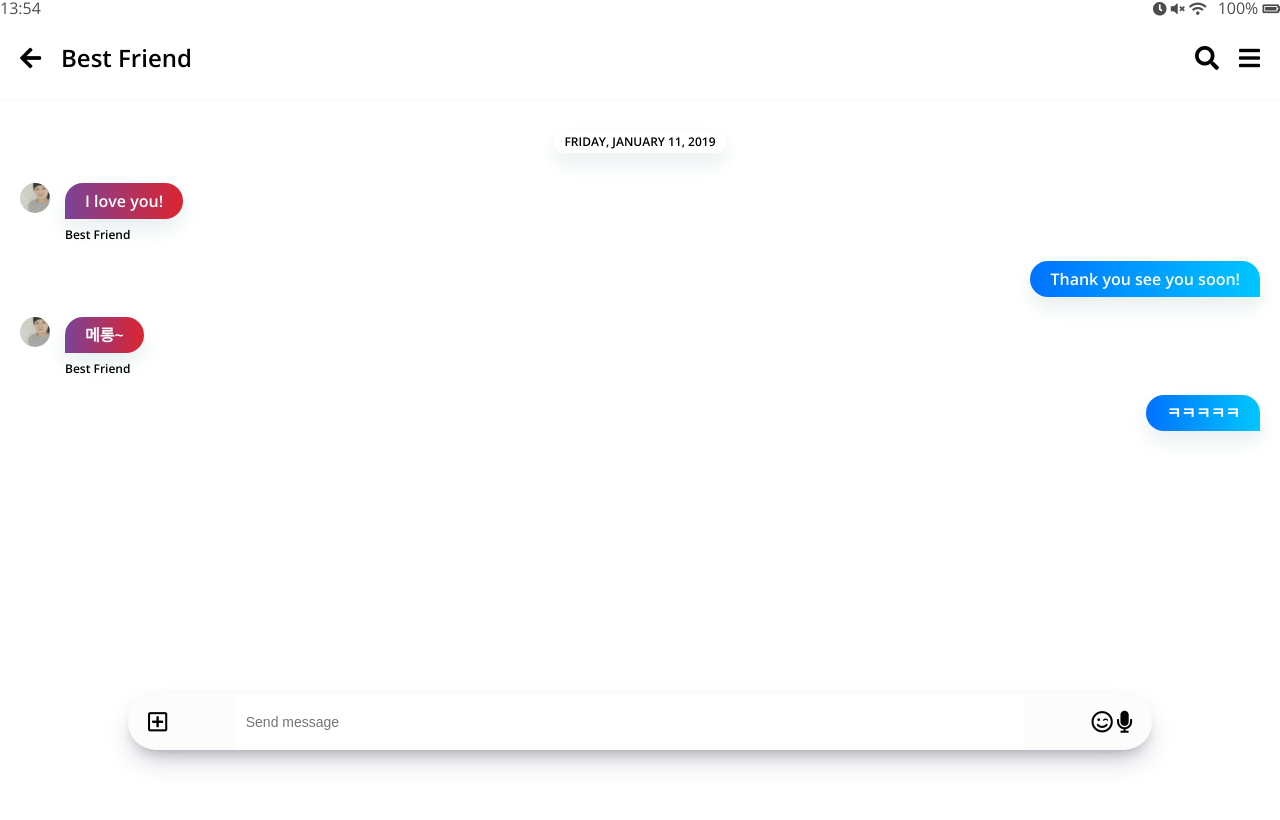
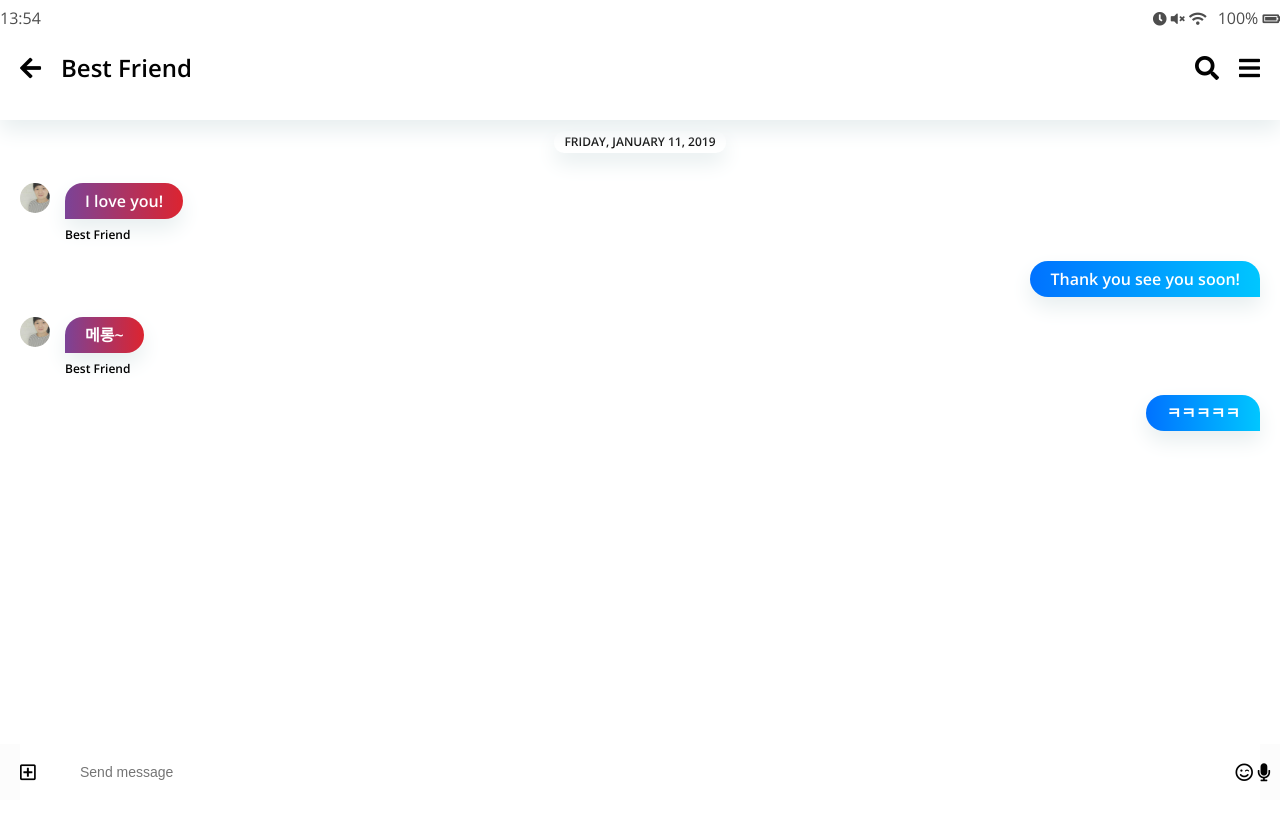
Before and after one commit to KwangB/kokoa_clone, a plain HTML site: page chat.html in a window 1280 px wide. Shown: the top 820 px of the page. Drawn offline with nearby package versions, Linux system fonts and the light colour scheme.

Commit message:
simsim commit

```diff
--- a/chat.html
+++ b/chat.html
@@ -9,6 +9,7 @@
         <title>Chat | Kakao Clone</title>
     </head>
     <body class="chats-body">
+        <div class="header-wrapper">
         <div class="status-bar">
             <div class="status-bar__column">
                 <span class="status-bar__clock">13:54</span>
@@ -37,6 +38,7 @@
                 </span>
             </div>
         </header>
+    </div>
         <main class="chat-screen">
             <ul class="chat__messages">
                 <span class="chat__timestamp">Friday, January 11, 2019</span>
@@ -78,14 +80,14 @@
                 </li>
             </ul>
         </main>
-        <div class="chat__write">
-            <div class="chat__write-column">
+        <div class="chat__write-container">
+                <input type="text"
+                placeholder="Send message"
+                class="chat__write"/>
+                <div class="chat__icon-left chat__icon">
                         <i class="far fa-plus-square"></i>
                 </div>
-            <div class="chat__write-column">
-                <input type="text" placeholder="Send message" class="chat__write-input"/>
-            </div>
-            <div class="chat__write-column">
+                <div class="chat__icon-right chat__icon">
                     <span class="chat__write-icon">
                         <i class="far fa-smile-wink"></i>
                     </span>
--- a/css/chat.css
+++ b/css/chat.css
@@ -1,5 +1,14 @@
+.header-wrapper{
+    box-shadow: 0 10px 21px #e7eeef;
+    position: fixed;
+    top: 0px;
+    width:100%;
+    padding: 10px 0px;
+    background-color: white;
+}
 .chats-body{
-    padding: 0;
+    padding: 10px 0px;
+    padding-top: 100px;
 }
 
 .chats-body .header,
@@ -7,9 +16,9 @@
     padding: 0px 20px;
 }
 
-.chat-screen{
+.chats-body{
     background-color: url("../images/chat.png");
-    min-height: 100vh;
+    min-height: 1000vh;
 }
 
 .chat-screen .chat__messages{
@@ -80,10 +89,9 @@
 }
 
 
-.chat__write{
+.chat__write-container{
     position: fixed;
-    bottom: 50px;
-    width:80%;
+    bottom: 0px;
     margin:0 auto;
     left:0;
     right:0;
@@ -92,8 +100,39 @@
     align-items: center;
     background-color: #fcfcfc;
     padding: 0px 20px;
-    border-radius: 40px;
-    box-shadow: 0 13px 27px -5px rgba(50,50,93,.25), 0 8px 16px -8px rgba(0,0,0,.3), 0 -6px 16px -6px rgba(0,0,0,.025);
+/*    box-shadow: 0 13px 27px -5px rgba(50,50,93,.25), 0 8px 16px -8px rgba(0,0,0,.3), 0 -6px 16px -6px rgba(0,0,0,.025);*/
+}
+
+.chat__write{
+    bottom: 0px;
+    width: 100%;
+    border-radius: 0;
+    padding: 20px 60px;
+    width:100%;
+    border:none;
+    font-size: 14px;
+}
+
+.chat__icon-left{
+    position: absolute;
+}
+
+.chat__icon-right{
+    position: absolute;
+    right:10px;
+}
+
+.chat__write:focus{
+    outline: none;
+}
+
+.chat__icon{
+    font-size:18px;
+    transition: opacity 0.3s ease-in-out;
+}
+
+.chat__write:focus ~ .chat__icon{
+    opacity: 0;
 }
 
 .chat__write i{
@@ -109,6 +148,3 @@
     border:none;
     font-size: 14px;
 }
-.chat__write-column input:focus{
-    outline: none;
-}
```
Lines whose indentation alone changed are shown as unchanged.
